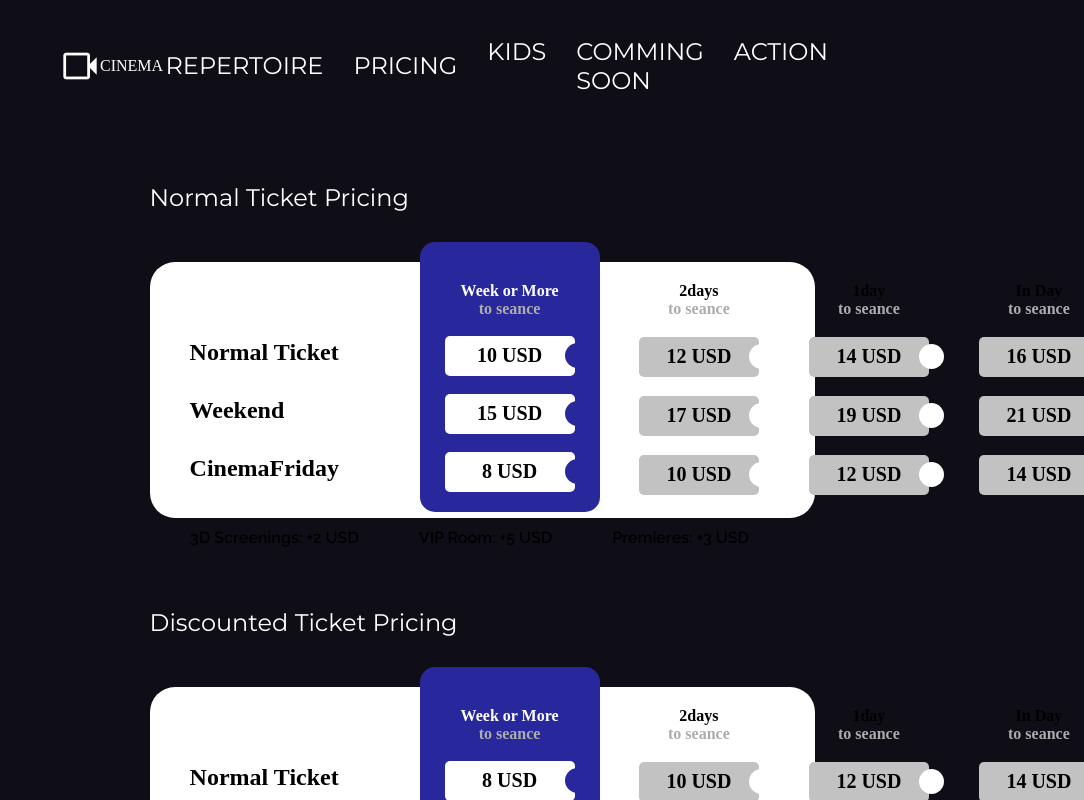
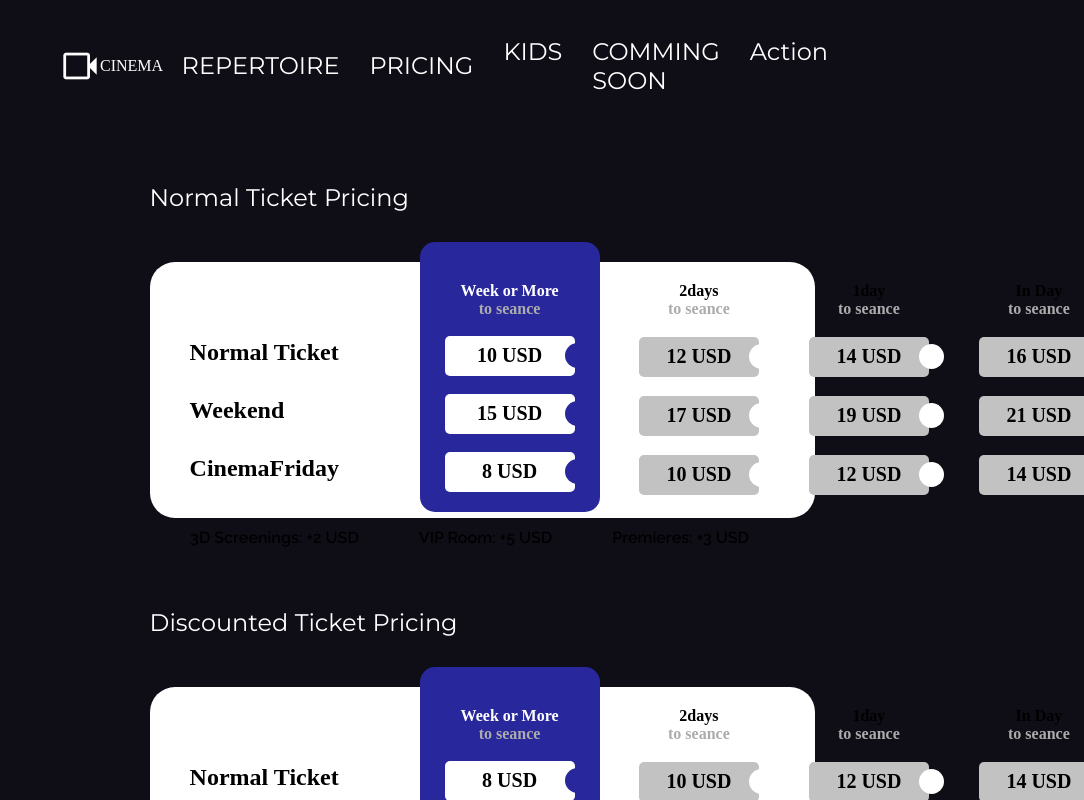
Before and after one commit to SebaHel/ReactCinemaAplication, a React (Vite) app: page /pricing in a window 1280 px wide. Shown: the top 800 px of the page, without its empty margins (196-1280 px from the left). Built offline with nearby package versions, Linux system fonts and the light colour scheme.

Commit message:
improved NavList

```diff
--- a/src/Components/NavFiles/Header.module.css
+++ b/src/Components/NavFiles/Header.module.css
@@ -33,6 +33,17 @@ label{
     color: black;
     margin: 20px;
 }
+.overlay {
+    position: absolute;
+    top: 100px;
+    left: 0;
+    width: 100%;
+    height: 100%;
+    background-color: #0f0e17cb;;
+    display: flex;
+    z-index: 1000;
+}
+
 
 .NavList{
     position: absolute;
@@ -49,7 +60,7 @@ label{
 }
 .Repertoireinfo{
     margin-left: 25px;
-    margin-top: 40px;
+    margin-top: 50px;
     width: 170px;
     height: 240px;
     background-size: cover;
--- a/src/Components/NavFiles/NavLists.jsx
+++ b/src/Components/NavFiles/NavLists.jsx
@@ -1,75 +1,60 @@
-import { useState } from 'react';
+import { useState,  useEffect} from 'react';
 import Films from '../../assets/Films'
-import classes from './Header.module.css'
 import NavFilmCard from './NavFilmCard';
+import NavModal from './NavModal';
 export default function NavList(){
 
-    const [isHovered, setIsHovered] = useState(null);
 
-    const handleMouseEnter = (state) => {
-      setIsHovered(state);
+    const [randomIndexes, setRandomIndexes] = useState([]);
+
+    const getRandomIndexes = (arrayLength, num) => {
+        const indexes = new Set();
+        while (indexes.size < num) {
+            const randomIndex = Math.floor(Math.random() * arrayLength);
+            indexes.add(randomIndex);
+        }
+        return [...indexes];
     };
 
-    const handleMouseLeave = () => {
-      setIsHovered(null);
-    };
+    useEffect(() => {
+        const numOfFilms = 6;
+        setRandomIndexes(getRandomIndexes(Films.length, numOfFilms));
+    }, [Films]);
 
     return(
         <>
-        <div onMouseEnter={()=> handleMouseEnter('kids')} onMouseLeave={handleMouseLeave} className={classes.hoverWrapper}>
-            <p>KIDS</p>
-            {isHovered === 'kids' && (
-                <div className={classes.NavList}>
-                    <label>MOVIES</label>
+        <NavModal name={"KIDS"}>
             {Films.map((film) => {
                 if(film.MinAge > 12){
                     return null;
                 }
                 return (
-                                <NavFilmCard Filmimg = {film.img}  filmAge = {film.MinAge} filmName={film.Name} key={film.id}/>
+                    <div key={film.img}>
+                        <NavFilmCard Filmimg = {film.img}  filmAge = {film.MinAge} filmName={film.Name} key={film.name}/>
+                    </div>
                 )
             })}
-                    <div>
+        </NavModal>
+
+        <NavModal name={"COMMING SOON"}>
+            {randomIndexes.map((index) => {
+                const film = Films[index];
+                return (
+                    <div key={index}>
+                        <NavFilmCard Filmimg = {film.img}  filmAge = {film.MinAge} filmName={film.Name} key={film.id}/>
                     </div>
-            </div>
-            )}
-        </div>
-        <div onMouseEnter={()=> handleMouseEnter('CommingSoon')} onMouseLeave={handleMouseLeave} className={classes.hoverWrapper}>
-            <p>COMMING SOON</p>
-            {isHovered === 'CommingSoon' && (
-                <div className={classes.NavList}>
-                    <label>MOVIES</label>
-                        {Films.map((film) => {
-                            if(film.MinAge > 12){
-                                return null;
-                            }
-                            return (
-                                <NavFilmCard Filmimg = {film.img}  filmAge = {film.MinAge} filmName={film.Name} key={film.id}/>
                 )
             })}
-                    <div>
+        </NavModal>
+
+
+        <NavModal name={"Action"}>
+            {Films.filter(film => film.Category.includes('Action')).map(film => (
+                <div key={film.Duration}>
+                    <NavFilmCard Filmimg = {film.img}  filmAge = {film.MinAge} filmName={film.Name} key={film.Description}/>
                 </div>
-            </div>
-            )}
-        </div>
-        <div onMouseEnter={()=> handleMouseEnter('Action')} onMouseLeave={handleMouseLeave} className={classes.hoverWrapper}>
-            <p>ACTION</p>
-            {isHovered === 'Action' && (
-                <div className={classes.NavList}>
-                    <label>MOVIES</label>
-                        {Films.map((film) => {
-                            if(film.MinAge > 12){
-                                return null;
-                            }
-                            return (
-                                <NavFilmCard Filmimg = {film.img}  filmAge = {film.MinAge} filmName={film.Name} key={film.id}/>
-                            )
-                        })}
-                    <div>
-                </div>
-            </div>
-            )}
-        </div>
+            ))}
+        </NavModal>
         </>
     )
 }
--- /dev/null
+++ b/src/Components/NavFiles/NavModal.jsx
@@ -0,0 +1,31 @@
+import { useState } from 'react';
+import classes from './Header.module.css'
+
+export default function NavModal({children, name}){
+    const [isHovered, setIsHovered] = useState(null);
+
+    const handleMouseEnter = (state) => {
+      setIsHovered(state);
+    };
+
+    const handleMouseLeave = () => {
+      setIsHovered(null);
+    };
+
+    return (
+
+        <div onMouseEnter={()=> handleMouseEnter(name)} onMouseLeave={handleMouseLeave}>
+            <p>{name}</p>
+            {isHovered === name && (
+                 <div className={classes.overlay}>
+                    <div className={classes.NavList}  onMouseLeave={handleMouseLeave}>
+                        <label>MOVIES</label>
+                        {children}
+                    </div>
+             </div>
+            )}
+        </div>
+
+    )
+
+}
--- a/src/assets/Films.js
+++ b/src/assets/Films.js
@@ -26,7 +26,7 @@ const FilmList = [
         Description: "A skilled thief, the absolute best in the dangerous art of extraction, steals valuable secrets from deep within the subconscious during the dream state.",
         Rating: 8.8,
         img: Inception,
-        Category: "Sci-Fi",
+        Category: ["Sci-Fi"],
         Hours: ["10:00", "14:30", "19:00", "22:00"],
         Duration: 148,
         Days: ["Mon", "Wed", "Fri", "Sun"],
@@ -40,7 +40,7 @@ const FilmList = [
         Description: "The aging patriarch of an organized crime dynasty transfers control of his clandestine empire to his reluctant son.",
         Rating: 9.2,
         img: TheGodFather,
-        Category: "Crime, Drama",
+        Category: ["Crime", "Drama"],
         Hours: ["12:00", "16:00"],
         Duration: 175,
         Days: ["Tue", "Thu", "Sat"],
@@ -54,7 +54,7 @@ const FilmList = [
         Description: "When the menace known as the Joker emerges from his mysterious past, he wreaks havoc and chaos on the people of Gotham.",
         Rating: 9.0,
         img: TheDarkNight,
-        Category: "Action, Crime, Drama",
+        Category: ["Action", "Crime", "Drama"],
         Hours: ["11:00", "15:30", "18:00", "21:00", "23:30"],
         Duration: 152,
         Days: ["Mon", "Thu", "Fri", "Sat"],
```
Lines whose indentation alone changed are shown as unchanged.
